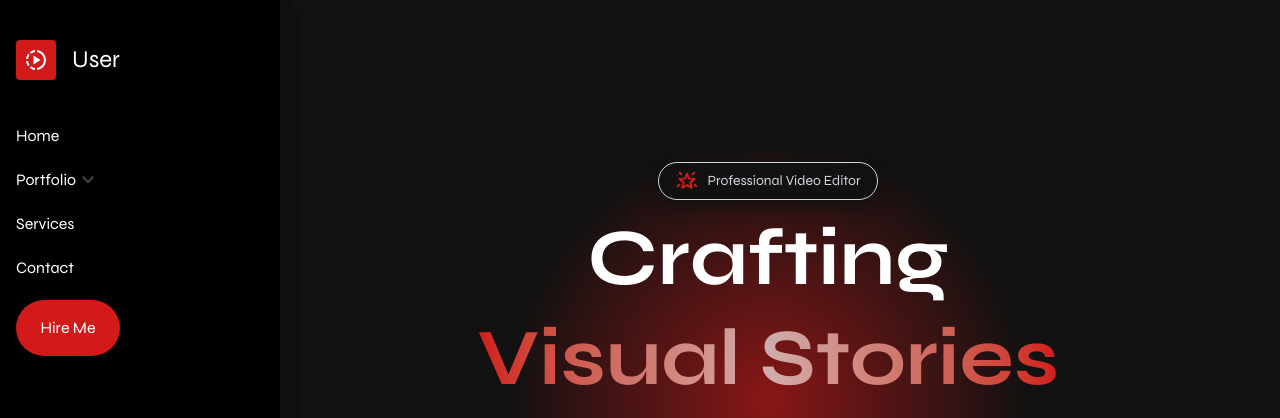
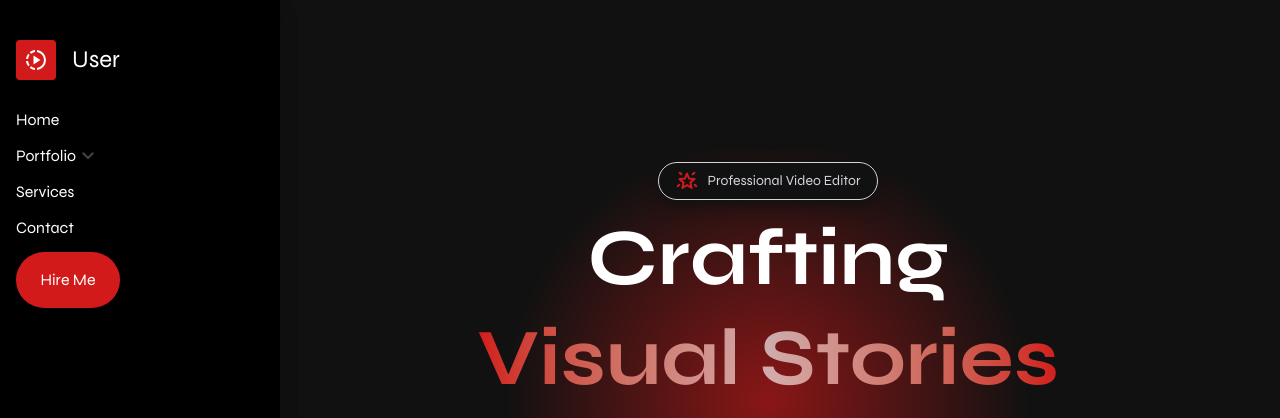
Before and after one commit to Nabiha-Fatima/portfolio-project, a React (Vite) app: page / in a window 1280 px wide. Shown: the top 418 px of the page. Built offline with nearby package versions, Linux system fonts and the light colour scheme.

Commit message:
improve navbar

```diff
--- a/src/components/partials/Navbar.jsx
+++ b/src/components/partials/Navbar.jsx
@@ -17,7 +17,7 @@ const Navbar = ({isOpen, setIsOpen}) =>{
             -960 960 960" width="30px" fill="#ffffff"><path d="M120-240v-80h720v80H120Zm0-200v-80h720v80H120Zm0-200v-80h720v80H120Z"/></svg>
         </button>
 
-        <aside className={`flex flex-col md:pt-10 pt-16 gap-8 px-4 h-screen shadow-lg shadow-[#111111c9]  lg:w-70 w-64 text-white py-4 font-syne bg-black z-50  fixed top-0 left-0  ${isOpen ? "translate-x-0" : "-translate-x-full"} lg:translate-x-0  transition duration-300`}>
+        <aside className={`flex flex-col md:pt-10 pt-8  px-4 h-screen shadow-lg shadow-[#111111c9]  lg:w-70 w-64 text-white py-4 font-syne bg-black z-50  fixed top-0 left-0  ${isOpen ? "translate-x-0" : "-translate-x-full"} lg:translate-x-0  transition duration-300`}>
 
             <div className="flex items-center  ">
                 <span className="bg-[#D21A1A] rounded p-2 mr-4">
@@ -31,7 +31,7 @@ const Navbar = ({isOpen, setIsOpen}) =>{
                 <svg xmlns="http://www.w3.org/2000/svg" height="30px" viewBox="0 -960 960 960" width="30px" fill="#ffffff"><path d="m251.33-204.67-46.66-46.66L433.33-480 204.67-708.67l46.66-46.66L480-526.67l228.67-228.66 46.66 46.66L526.67-480l228.66 228.67-46.66 46.66L480-433.33 251.33-204.67Z"/></svg>
            </button>
 
-           <ul className="flex flex-col gap-5 py-3 ">
+           <ul className="flex flex-col gap-3 py-3 my-4 ">
 
             <li className="relative group  ">
                 <NavLink to="/" className="inline-block nav-underline">Home</NavLink>
--- a/src/components/partials/home/PortfolioSection.jsx
+++ b/src/components/partials/home/PortfolioSection.jsx
@@ -25,19 +25,19 @@ import { NavLink } from "react-router-dom";
      return(
         <>
           <div className="custom_container  ">
-                <div className="sm:flex sm:justify-between items-end py-10 ">
+                <div className="flex lg:justify-between lg:flex-row justify-center lg:items-end items-center flex-col py-10  lg:text-left text-center">
                     <div className="mb-2 sm:mb-0">
                     <h4 className="custom_red font-outfit mb-2">Portfolio</h4>
                     <h2 className="text-white sm:text-3xl text-xl font-syne font-bold">
                         Featured Work
                     </h2>
                    </div>
-                <div className="flex items-center gap-1 text-gray-400 font-outfit hover:text-[#d21a1a] transition duration-300">
+                 <div className="flex items-center gap-1 text-gray-400 font-outfit hover:text-[#d21a1a] transition duration-300">
                     <NavLink to="/portfolio/allwork" className="">
                     View All Projects
 
-                </NavLink>
-                <svg xmlns="http://www.w3.org/2000/svg" height="18px" viewBox="0 -960 960 960" width="18px" fill="currentColor"><path d="m560-240-56-58 142-142H160v-80h486L504-662l56-58 240 240-240 240Z"/></svg>
+                 </NavLink>
+                 <svg xmlns="http://www.w3.org/2000/svg" height="18px" viewBox="0 -960 960 960" width="18px" fill="currentColor"><path d="m560-240-56-58 142-142H160v-80h486L504-662l56-58 240 240-240 240Z"/></svg>
                 </div>
             </div>
             <div className="overflow-hidden">
```
